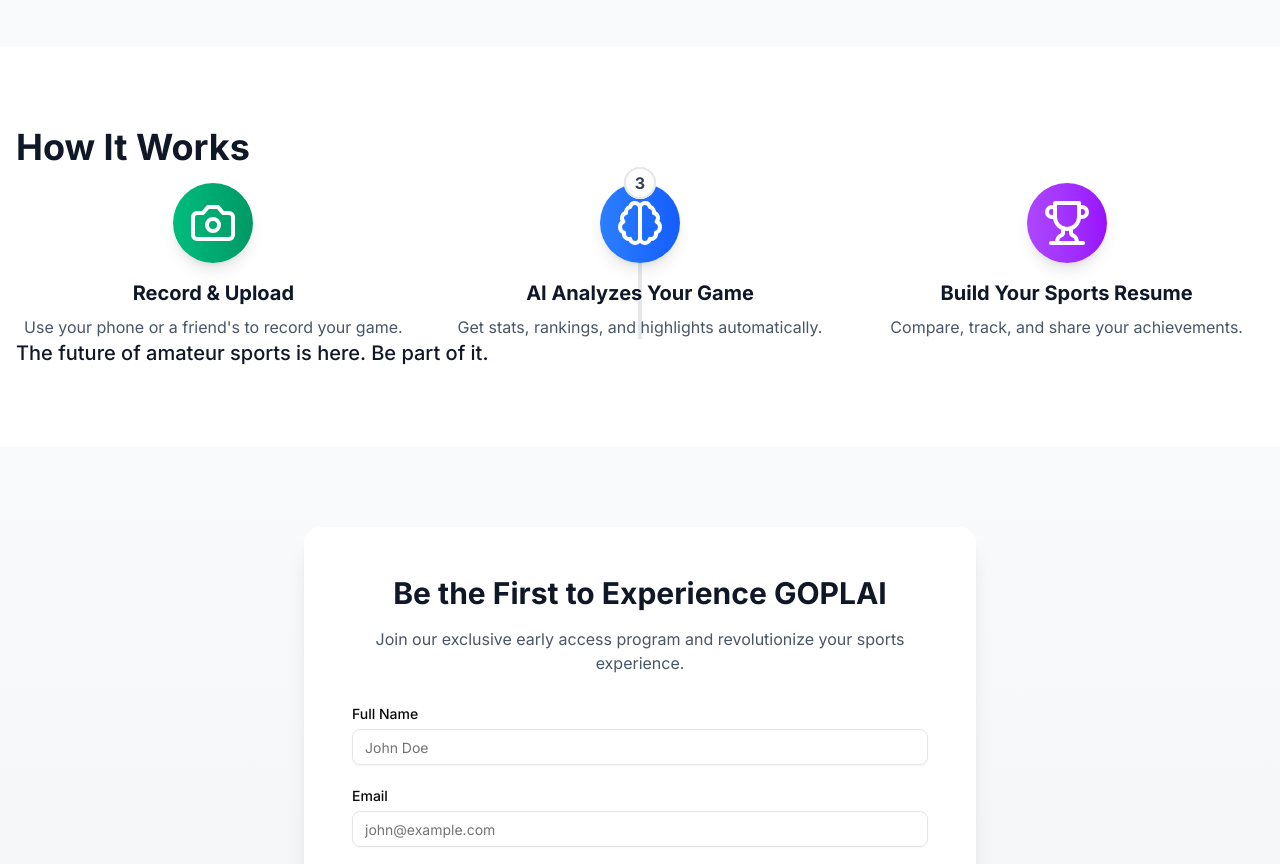
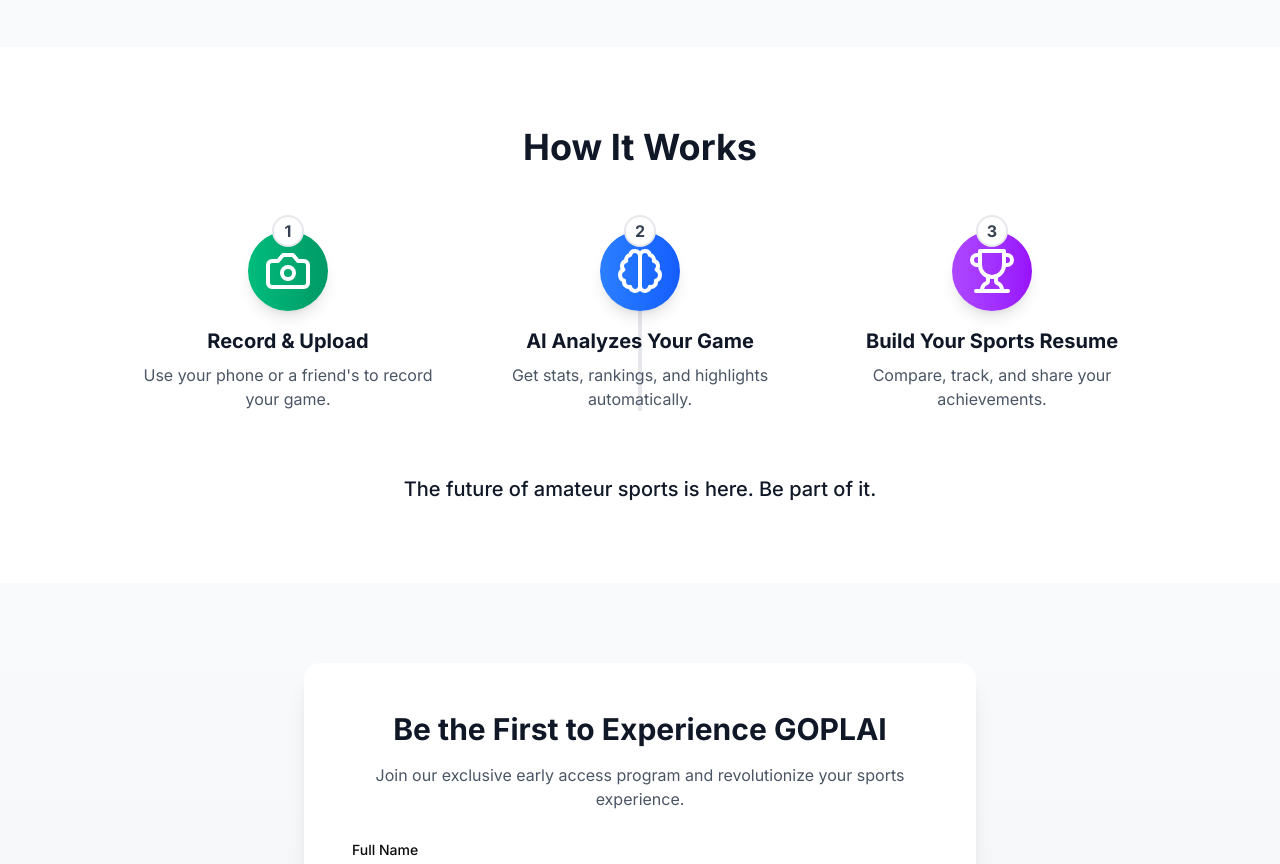
Before and after one commit to dustinteng/goplai_landing, a Next.js app: page / in a window 1280 px wide. Shown: the part 2040-2904 px from the top of the page. Built offline with nearby package versions, Linux system fonts and the light colour scheme.

Commit message:
fix bug in how it works section

```diff
--- a/components/how-it-works-section.tsx
+++ b/components/how-it-works-section.tsx
@@ -1,8 +1,16 @@
 "use client";
 
-import { motion } from "framer-motion";
 import { useInView } from "react-intersection-observer";
 import { Camera, Brain, Trophy } from "lucide-react";
+import { motion, type MotionProps } from "framer-motion";
+import React, { type HTMLAttributes } from "react";
+
+// Define a MotionDiv component that supports ref, HTML attributes, and MotionProps.
+const MotionDiv = motion.div as React.ForwardRefExoticComponent<
+  HTMLAttributes<HTMLDivElement> &
+    MotionProps &
+    React.RefAttributes<HTMLDivElement>
+>;
 
 export default function HowItWorksSection() {
   const [ref, inView] = useInView({
@@ -34,8 +42,8 @@
   return (
     <section className="w-full py-20 bg-white" id="how-it-works">
       <div className="container mx-auto px-4">
-        <motion.div
-          // className="text-center mb-16"
+        <MotionDiv
+          className="text-center mb-16"
           initial={{ opacity: 0, y: 20 }}
           animate={inView ? { opacity: 1, y: 0 } : { opacity: 0, y: 20 }}
           transition={{ duration: 0.5 }}
@@ -43,11 +51,11 @@
           <h2 className="text-3xl md:text-4xl font-bold mb-4 text-gray-900">
             How It Works
           </h2>
-        </motion.div>
+        </MotionDiv>
 
-        <motion.div
+        <MotionDiv
           ref={ref}
-          // className="max-w-5xl mx-auto"
+          className="max-w-5xl mx-auto"
           initial={{ opacity: 0 }}
           animate={inView ? { opacity: 1 } : { opacity: 0 }}
           transition={{ duration: 0.5, delay: 0.2 }}
@@ -58,9 +66,9 @@
 
             <div className="space-y-12 md:space-y-0 md:grid md:grid-cols-3 md:gap-8 relative z-10">
               {steps.map((step, index) => (
-                <motion.div
+                <MotionDiv
                   key={index}
-                  // className="relative"
+                  className="relative"
                   initial={{ opacity: 0, y: 30 }}
                   animate={
                     inView ? { opacity: 1, y: 0 } : { opacity: 0, y: 30 }
@@ -85,14 +93,14 @@
                   <div className="absolute top-0 left-1/2 transform -translate-x-1/2 -translate-y-1/2 bg-white rounded-full w-8 h-8 flex items-center justify-center border-2 border-gray-200 text-gray-700 font-bold hidden md:flex">
                     {index + 1}
                   </div>
-                </motion.div>
+                </MotionDiv>
               ))}
             </div>
           </div>
-        </motion.div>
+        </MotionDiv>
 
-        <motion.div
-          // className="text-center mt-16"
+        <MotionDiv
+          className="text-center mt-16"
           initial={{ opacity: 0, y: 20 }}
           animate={inView ? { opacity: 1, y: 0 } : { opacity: 0, y: 20 }}
           transition={{ duration: 0.5, delay: 0.8 }}
@@ -100,7 +108,7 @@
           <p className="text-xl font-medium text-gray-900">
             The future of amateur sports is here. Be part of it.
           </p>
-        </motion.div>
+        </MotionDiv>
       </div>
     </section>
   );
```
